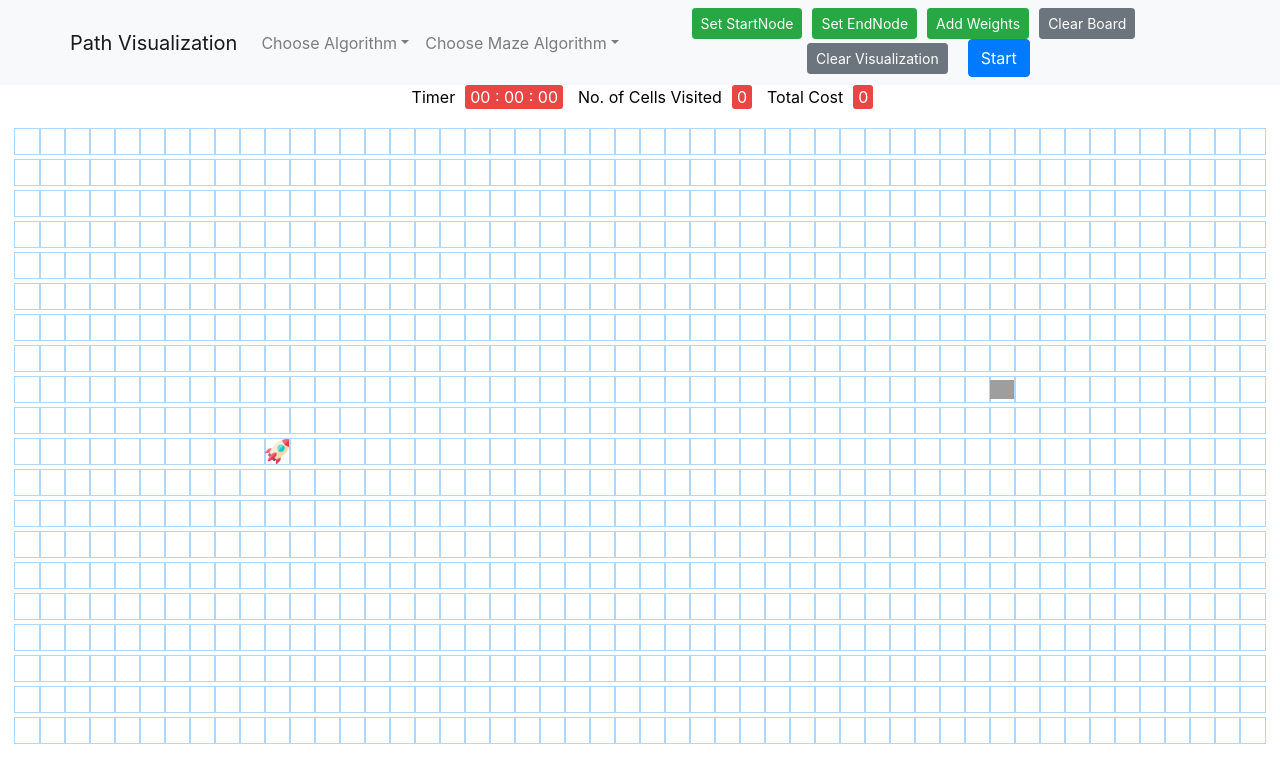
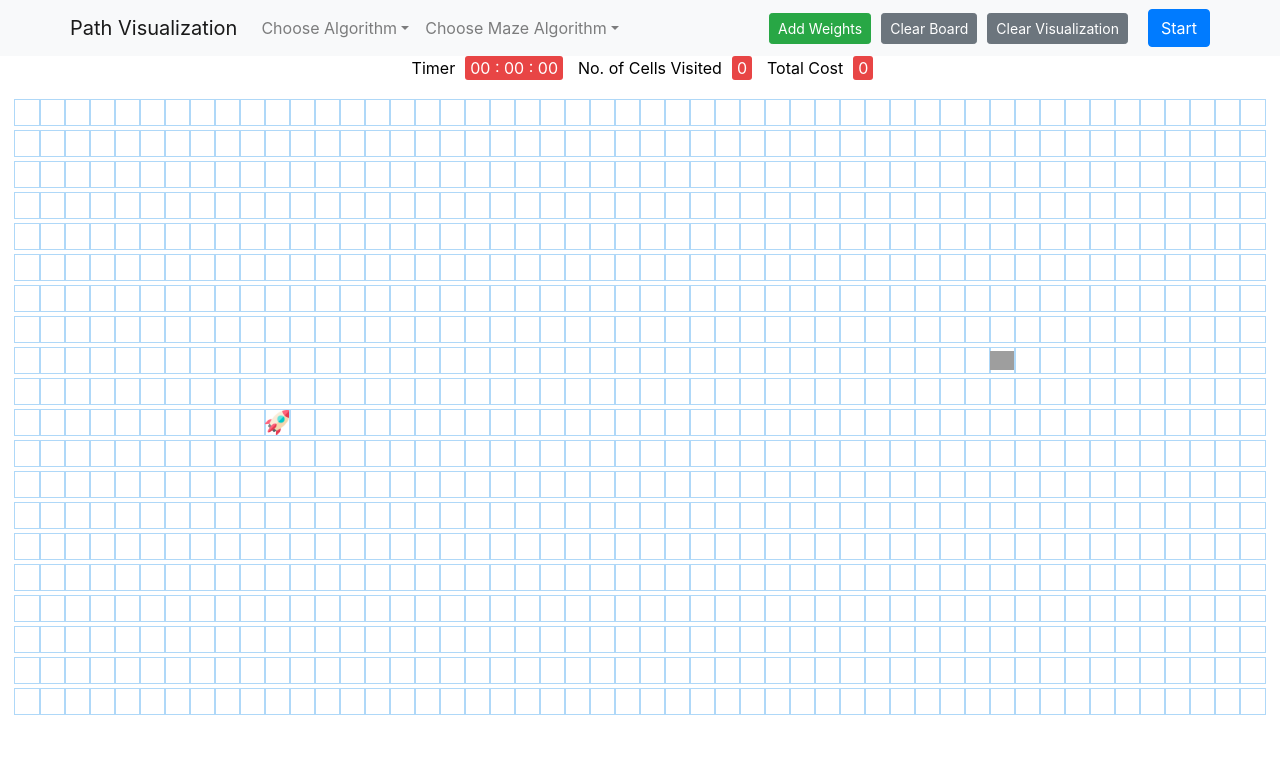
Before and after one commit to Jainam321/Visualization, a React (Create React App) app: page / in a window 1280 px wide. Shown: the top 782 px of the page. Built offline with nearby package versions, Linux system fonts and the light colour scheme; grey boxes are pictures that could not be loaded; the HTML template or start-up script is replaced by a standard one.

Commit message:
Removed set start and end node buttons

```diff
--- a/src/visualizers/PathfindingVisualizer.jsx
+++ b/src/visualizers/PathfindingVisualizer.jsx
@@ -103,9 +103,15 @@ const PathfindingVisualizer = () => {
     return newGrid;
   }
   const handleMouseDown = (row, col) => {
-    // if((row == START_NODE_ROW && col == START_NODE_COL) || (row == FINISH_NODE_ROW && col == FINISH_NODE_COL)){
-    //   return;
-    // }
+    if(row == START_NODE_ROW && col == START_NODE_COL){
+      setMouseIsPressed(true);
+      setIsStartNode(true);
+      return;
+    }else if(row == FINISH_NODE_ROW && col == FINISH_NODE_COL){
+      setMouseIsPressed(true);
+      setIsEndNode(true);
+      return;
+    }
     const newGrid = getNewGridWithWallToggled(grid, row, col, isAddWeight, isStartNode, isEndNode);
     setGrid(newGrid);
     setMouseIsPressed(true);
@@ -125,6 +131,8 @@ const PathfindingVisualizer = () => {
 
   const handleMouseUp = (row, col) => {
     setMouseIsPressed(false);
+    setIsStartNode(false);
+    setIsEndNode(false);
   }
 
   const animateAlgorithm = (visitedNodesInOrder, nodesInShortestPathOrder) => {
@@ -330,21 +338,6 @@ const PathfindingVisualizer = () => {
   const addWeights = () => {
     setIsAddWeight(!isAddWeight);
   }
-
-  const setStartNode = () => {
-    if (!isEndNode) {
-      setIsStartNode(!isStartNode);
-    } else {
-      setShow(true);
-    }
-  }
-  const setEndNode = () => {
-    if (!isStartNode) {
-      setIsEndNode(!isEndNode);
-    } else {
-      setShow(true);
-    }
-  }
   useEffect(() => {
     demoMazeAlgorithm();
   }, [mazeAlgorithm]);
@@ -388,7 +381,7 @@ const PathfindingVisualizer = () => {
                 right: "50%",
               }}>
               <Toast.Header>
-                {isStartNode ? <strong className="mr-auto">First Set StartNode</strong> : (isEndNode ? <strong className="mr-auto">First set Endnode</strong> : <strong className="mr-auto">First Choose Algorithm</strong>)}
+                <strong className="mr-auto">First Choose Algorithm</strong>
               </Toast.Header>
             </Toast>
             <Toast onClose={() => clearVisualization()} show={totalcost == Infinity} delay={3000}
@@ -403,16 +396,6 @@ const PathfindingVisualizer = () => {
             </Toast>
           </div>
           <div className="m">
-            <span className="pBtn">
-              <Button variant="success" size="sm" onClick={() => setStartNode()}>
-                {isStartNode ? "Setting StartNode" : "Set StartNode"}
-              </Button>
-            </span>
-            <span className="pBtn">
-              <Button variant="success" size="sm" onClick={() => setEndNode()}>
-                {isEndNode ? "Setting EndNode" : "Set EndNode"}
-              </Button>
-            </span>
             <span className="pBtn">
               <Button variant="success" size="sm" onClick={() => addWeights()}>
                 {isAddWeight ? "Adding Weights" : "Add Weights"}
```
Also changed, not shown: 1 other file (tests, documents, lock files or other folders).
